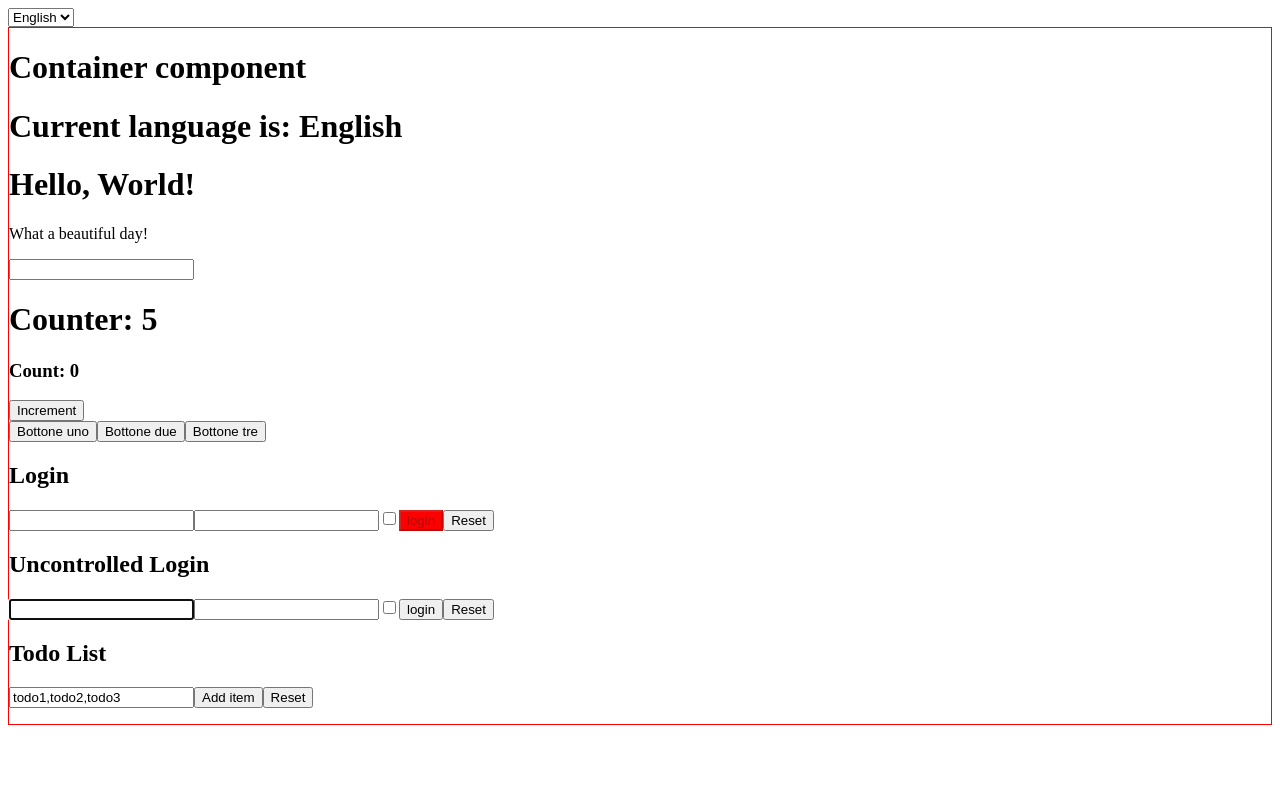
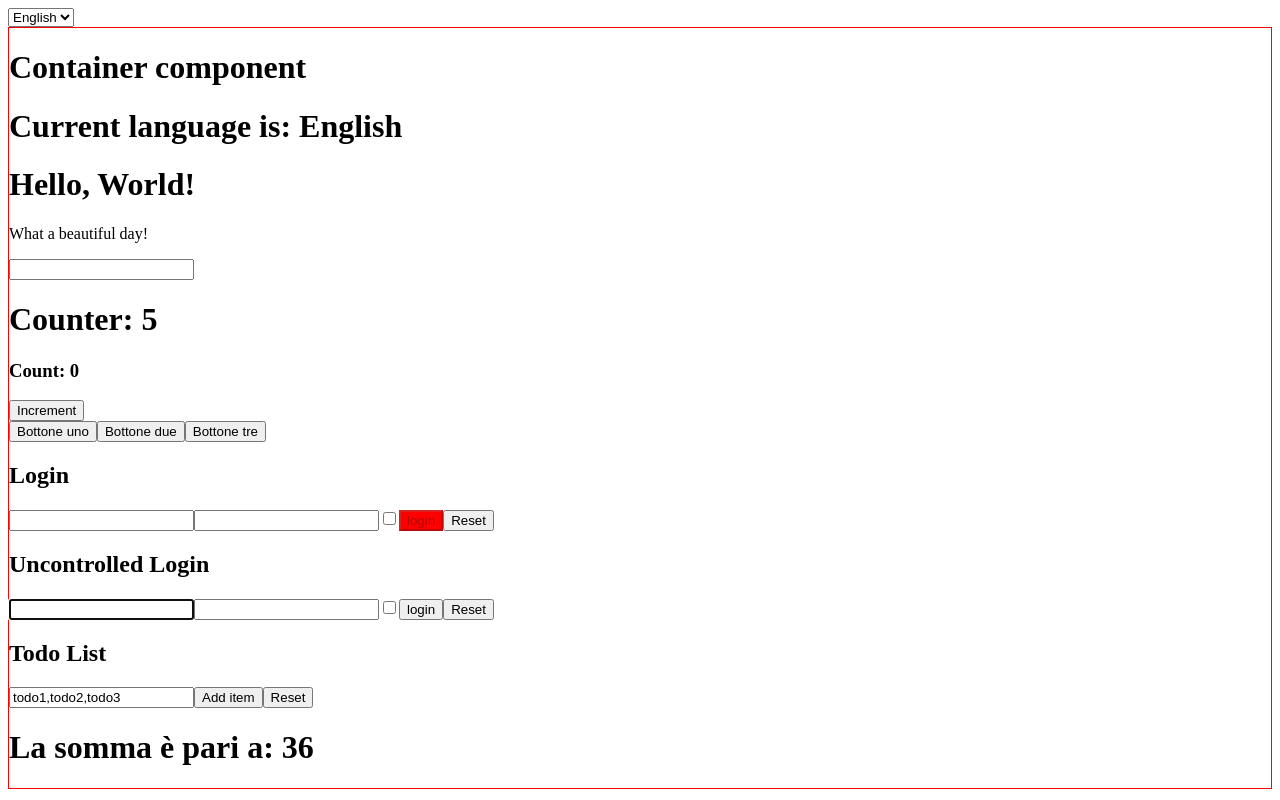
Before and after one commit to AlessioSatta/react-exercises, a React (Create React App) app in the folder my-app/: page / in a window 1280 px wide. Built offline with nearby package versions, Linux system fonts and the light colour scheme.

Commit message:
feat: add Sum function component

```diff
--- a/my-app/src/App.js
+++ b/my-app/src/App.js
@@ -8,8 +8,11 @@ import { Hello } from './Hello';
 import { InterectiveWelcome } from './InteractiveWelcome';
 import { LanguageContext } from './LanguageContext';
 import { Login } from './Login';
+import { Sum } from './Sum';
 import { TodoList } from './TodoList';
 import { UncontrolledLogin } from './UncontrolledLogin';
+
+const numbers = [1, 3, 5, 7, 9, 11]
 
 export class App extends React.Component {
     state = {
@@ -40,6 +43,7 @@ export class App extends React.Component {
                         <Login />
                         <UncontrolledLogin />
                         <TodoList render={(item, handleRemoveItem) => item.map((item, index) => <li key={index + item}>{item}<button onClick={() => handleRemoveItem(index)}>Remove</button></li>)} />
+                        <Sum numbers={numbers} />
                     </Container>
                 </LanguageContext.Provider>
             </div>
--- /dev/null
+++ b/my-app/src/Sum.js
@@ -0,0 +1,5 @@
+export function Sum(props) {
+    return (
+        <h1>La somma è pari a: {props.numbers.reduce((sum, current) => sum + current, 0)}</h1>
+    )
+}
```
